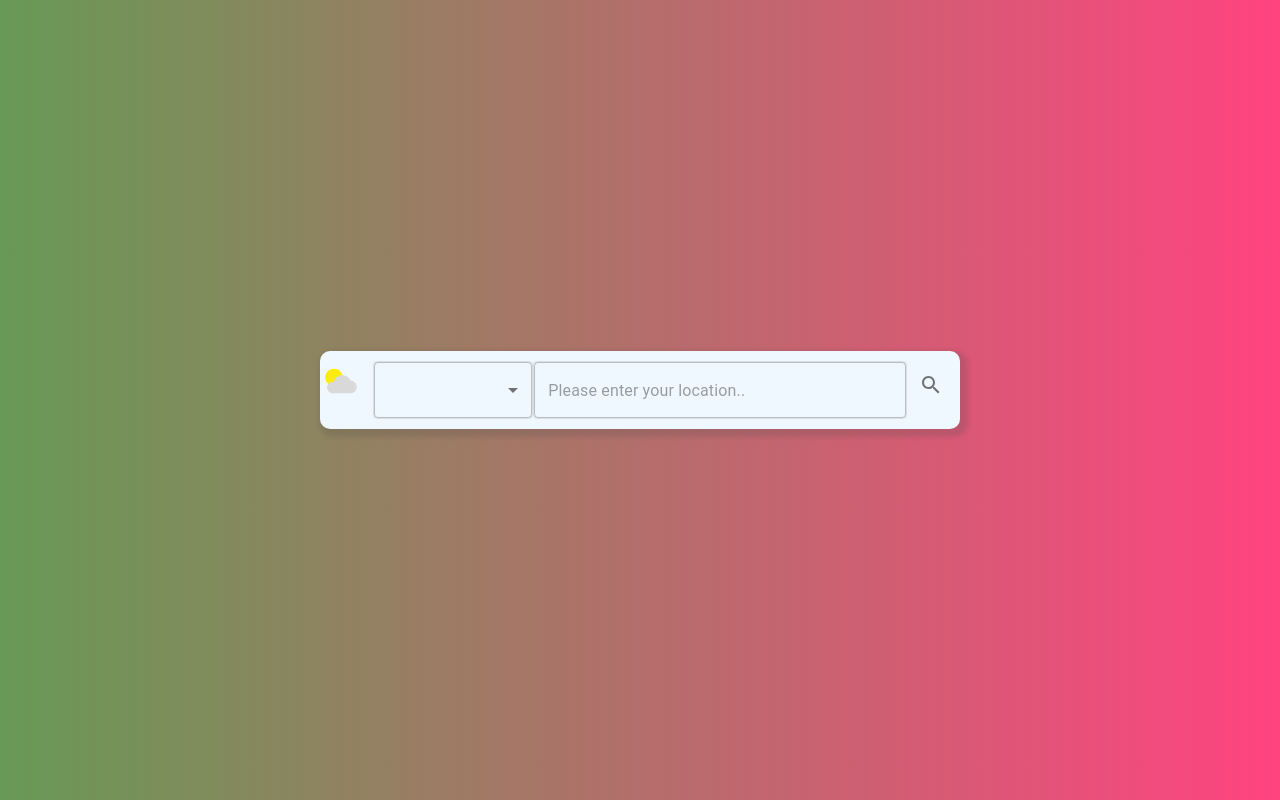
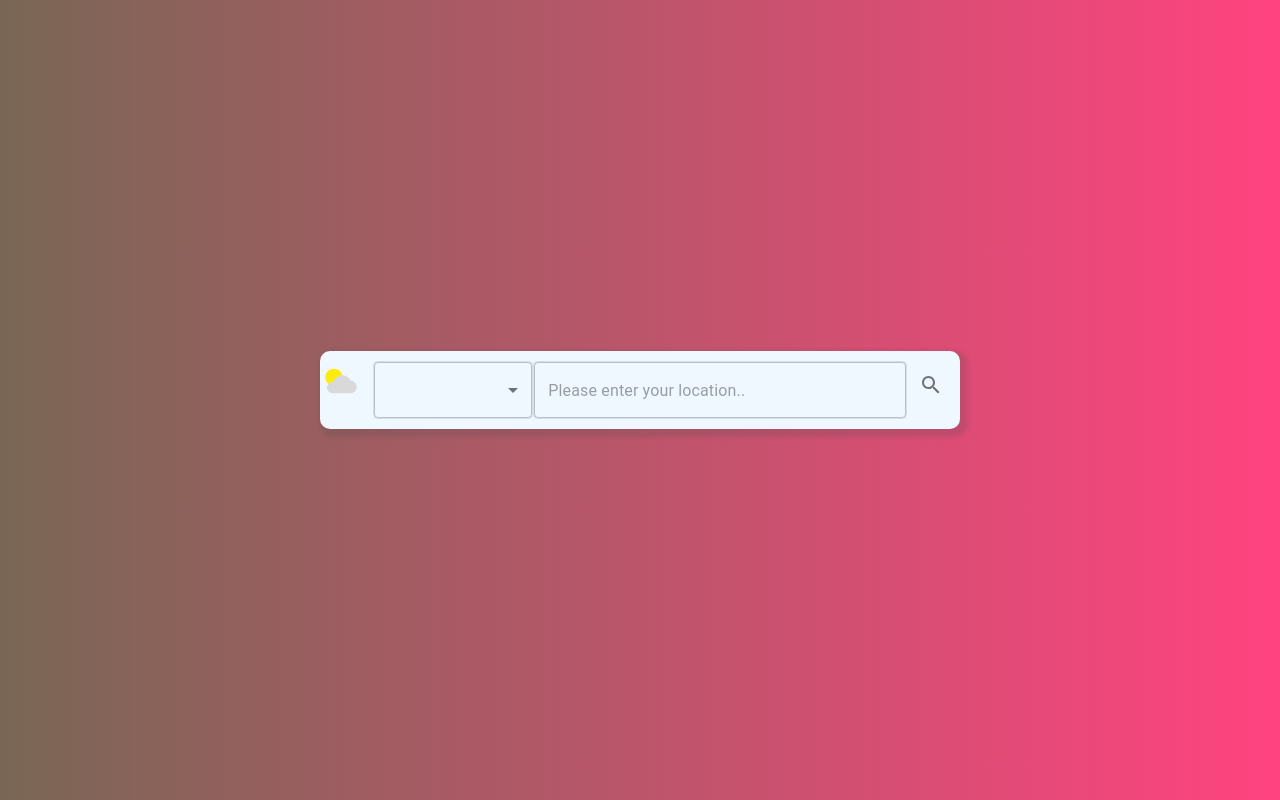
Before and after one commit to learnerdilip/wonderkind_assignment_Dilip, a React (Create React App) app: page / in a window 1280 px wide. Built offline with nearby package versions, Linux system fonts and the light colour scheme.

Commit message:
using  value to change backgound color

```diff
--- a/src/App.tsx
+++ b/src/App.tsx
@@ -4,13 +4,15 @@ import InputContainer from "./conponents/input/InputContainer";
 import WeatherUpdate from "./conponents/output/WeatherUpdate";
 
 function App() {
-
-  const rand = Math.round(Math.random() * 100);
-  const blue = `#679955`;
-  const red = `#ff43${rand}`;
+  const randr = Math.round(Math.random() * 100);
+  const randb = Math.round(Math.random() * 100);
+  const blue = `#${randb}6755`;
+  const red = `#ff43${randr}`;
   return (
     <div
-      style={{ backgroundImage: `linear-gradient(to right, ${blue}, ${red}` }}
+      style={{
+        backgroundImage: `linear-gradient(to right, ${blue}, ${red}`,
+      }}
       className="App"
     >
       <InputContainer />
--- a/src/conponents/output/WeatherUpdate.tsx
+++ b/src/conponents/output/WeatherUpdate.tsx
@@ -8,7 +8,14 @@ export default function WeatherUpdate() {
     (reduxState: any) => reduxState.weather.weatherData
   );
   const weekweather = [...weatherData];
-  console.log(weekweather);
+  // console.log(weekweather);
+
+  // finding the average of next ten days
+  const tenDayAvg = Math.round(
+    weekweather.reduce((summation: any, day: any) => {
+      return summation + day.temp;
+    }, 0) / 10
+  );
 
   const loading = useSelector((reduxState: any) => reduxState.weather.loading);
 
@@ -52,11 +59,7 @@ export default function WeatherUpdate() {
             <Typography variant="h1">
               <b>
                 {" "}
-                {Math.round(
-                  weekweather.reduce((summation: any, day: any) => {
-                    return summation + day.temp;
-                  }, 0) / 10
-                )}
+                {tenDayAvg}
                 <sup>&#8451;</sup>
               </b>
             </Typography>
```
